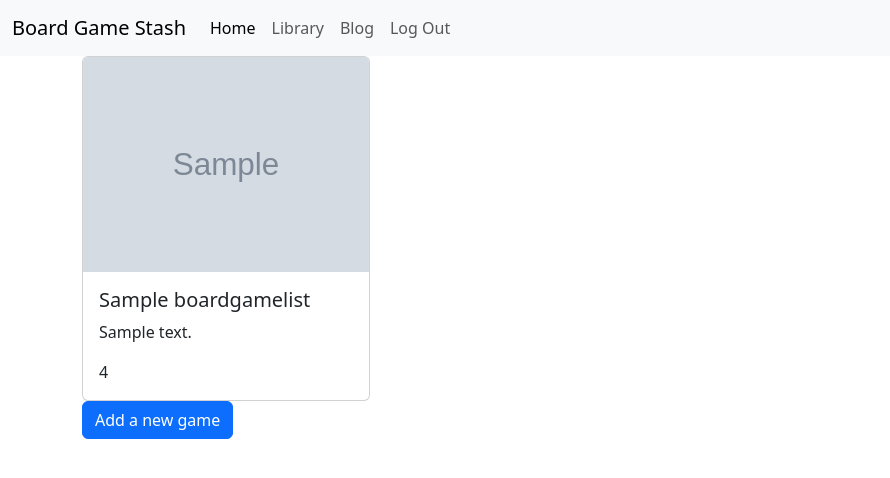
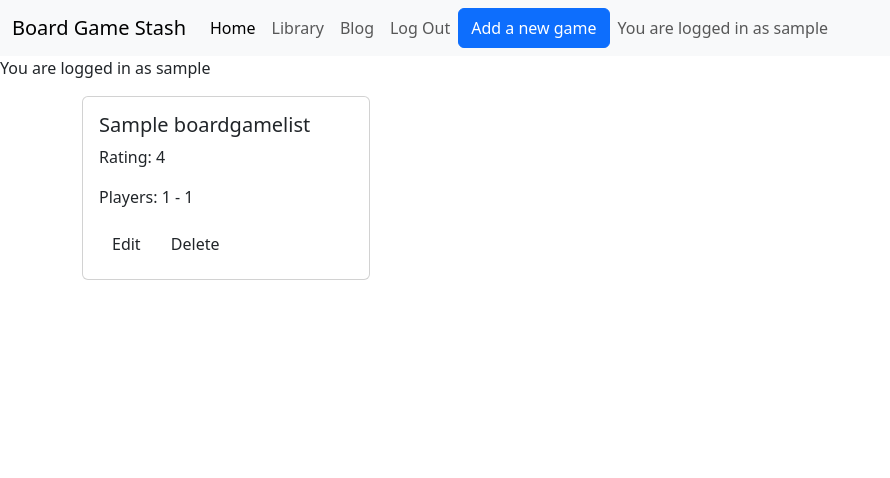
Before and after one commit to liambaker93/board-game-stash, a Django app: page / in a window 1280 px wide. Shown: the top 478 px of the page, without its empty margins (0-890 px from the left). Run offline with Django 5.2, Linux system fonts and the light colour scheme; a user stored in the database is signed in; tables that the repository leaves empty hold one stand-in row (values such as "Sample post"); grey boxes marked "Sample" are stand-in pictures.

Commit message:
add edit and delete functionality for games within a user's library

```diff
--- a/board_game_list/forms.py
+++ b/board_game_list/forms.py
@@ -1,7 +1,14 @@
 from .models import BoardGameList
 from django import forms
+
 
 class LibraryUpdateForm(forms.ModelForm):
     class Meta:
         model = BoardGameList
-        fields = ('title', 'category', 'description', 'rating', 'image')
+        fields = ('title', 'category', 'description', 'rating', 'image', 'minplayers', 'maxplayers')
+
+
+class LibraryEditForm(forms.ModelForm):
+    class Meta:
+        model = BoardGameList
+        fields = ('category', 'description', 'rating', 'minplayers', 'maxplayers')
--- a/board_game_list/models.py
+++ b/board_game_list/models.py
@@ -21,6 +21,8 @@ class BoardGameList(models.Model):
     image = models.ImageField(default='none')
     rating = models.IntegerField(default=1, validators=[MinValueValidator(1), MaxValueValidator(5)])
     author = models.ForeignKey(User, on_delete=models.CASCADE)
+    minplayers = models.IntegerField(default=1, validators=[MinValueValidator(1)])
+    maxplayers = models.IntegerField(default=1, validators=[MinValueValidator(1)])
 
     def __str__(self):
         return self.title
--- a/board_game_list/templates/list/library.html
+++ b/board_game_list/templates/list/library.html
@@ -14,13 +14,13 @@
         {% for game in boardgamelists %}
         <div class="col">
             <div class="card" style="width: 18rem;">
-            <img src="{{ game.image }}" class="card-img-top" alt="{{ game.title }}">
             <div class="card-body ">
 
             <h5 class="card-title">{{ game.title }}</h5>
-            <p class="card-text">{{ game.description }}</p>
-            <p class="card-text">{{ game.rating }}</p>
-            <!--<a href="#" class="btn btn-primary">Go somewhere</a> -->
+            <p class="card-text">Rating: {{ game.rating }}</p>
+            <p class="card-text">Players: {{ game.minplayers }} - {{ game.maxplayers }}</p>
+            <a href="{% url 'edit_library' game.id %}" class="btn btn-edit">Edit</a>
+            <a href="{% url 'delete_library' game.id %}" class="btn btn-delete">Delete</a>
             </div>
                     </div>
         </div>
@@ -33,7 +33,7 @@
 
     </div>
     <div>
-        <button type="button" class="btn btn-primary" data-bs-toggle="modal" data-bs-target="#addGameModal">Add a new game</button>
+
     </div>
 
 </section>
--- a/board_game_list/urls.py
+++ b/board_game_list/urls.py
@@ -5,4 +5,6 @@ from . import views
 urlpatterns = [
     # path('', views.PostList.as_view(), name='list'),
     path('', views.update_library, name='update_library'),
+    path('edit/<int:game_id>', views.library_edit, name='edit_library'),
+    path('delete/<int:game_id>', views.library_delete, name='delete_library'),
 ]
--- a/board_game_list/views.py
+++ b/board_game_list/views.py
@@ -1,7 +1,7 @@
-from django.shortcuts import render, redirect
+from django.shortcuts import render, redirect, get_object_or_404
 from django.views import generic
 from .models import BoardGameList
-from .forms import LibraryUpdateForm
+from .forms import LibraryUpdateForm, LibraryEditForm
 # Create your views here.
 
 
@@ -10,6 +10,7 @@ class PostList(generic.ListView):
     queryset = BoardGameList.objects.all()
     template_name = "list/library.html"
     context_object_name = 'boardgamelists'
+
 
 def update_library(request):
     print("this is the update_library")
@@ -31,3 +32,41 @@ def update_library(request):
     }
     print(context)
     return render(request, 'list/library.html', context)
+
+
+def library_edit(request, game_id):
+    """
+    This provides a form for the user to edit a post of a game they've uploaded.
+    LibraryEditForm provides fewer options to edit than adding a new post, for example LibraryEdit won't allow the user to change the name of the game as that
+    would be handled by adding a new game to the library, however they can edit the number of players if they realise they inputted the wrong number.
+    """
+    game = get_object_or_404(BoardGameList, pk=game_id)
+
+
+    if request.method == 'POST' and game.author == request.user:
+        form = LibraryEditForm(request.POST, instance=game)
+        if form.is_valid():
+            print("Form is valid, attempting to save...")
+            form.save()
+            print("Database update successful!")
+            return redirect('update_library')
+    else:
+        form = LibraryEditForm(instance=game)
+
+    context = {
+        'form': form,
+        'game': game,
+    }
+
+    return render(request, 'list/edit_library.html', context)
+
+
+def library_delete(request, game_id):
+
+    game = get_object_or_404(BoardGameList, pk=game_id)
+
+    if request.method == 'POST' and game.author == request.user:
+        game.delete()
+        return redirect('update_library')
+
+    return render(request, 'list/delete_library.html', {'game': game})
--- a/static/css/style.css
+++ b/static/css/style.css
@@ -1,3 +1,7 @@
 .game-text {
     color: blueviolet;
 }
+
+.user-status {
+    margin-left: auto;
+}
--- a/templates/base.html
+++ b/templates/base.html
@@ -31,6 +31,8 @@
         <a class="nav-link" href="#">Library</a><!--Link to the user's library page, this link will only appear once the user is logged in-->
         <a class="nav-link" href="#">Blog</a><!--Link to blog page where the owner of the site will comment about games they have and then the user can leave comments on those posts.-->
         <a class="nav-link {% if request.path == logout_url %}active{% endif %}" aria-current="page" href="{% url 'account_logout' %}">Log Out</a>
+        <button type="button" class="btn btn-primary" data-bs-toggle="modal" data-bs-target="#addGameModal">Add a new game</button>
+        <a class="nav-link user-status">You are logged in as {{ user }}</a>
         {% else %}
         <!-- Log in and sign up link for if user is not authenticated-->
         <a class="nav-link {% if request.path == signup_url %}active{% endif %}" aria-current="page" href="{% url 'account_signup' %}">Sign-Up</a>
@@ -41,6 +43,11 @@
   </div>
 </nav>
 <main>
+  {% if user.is_authenticated %}
+  <p>You are logged in as {{ user }}</p>
+  {% else %}
+  <p>You are not logged in.</p>
+  {% endif %}
 
   {% block content %}
   <!-- Other content will go here-->
```
Also changed, not shown: board_game_list/templates/list/delete_library.html (added, +15 -0 lines), board_game_list/templates/list/edit_library.html (added, +13 -0 lines), board_game_list/templates/list/full_detail.html (added, +13 -0 lines), board_game_list/migrations/0005_boardgamelist_players.py (added), board_game_list/migrations/0006_rename_players_boardgamelist_minplayers_and_more.py (added).
